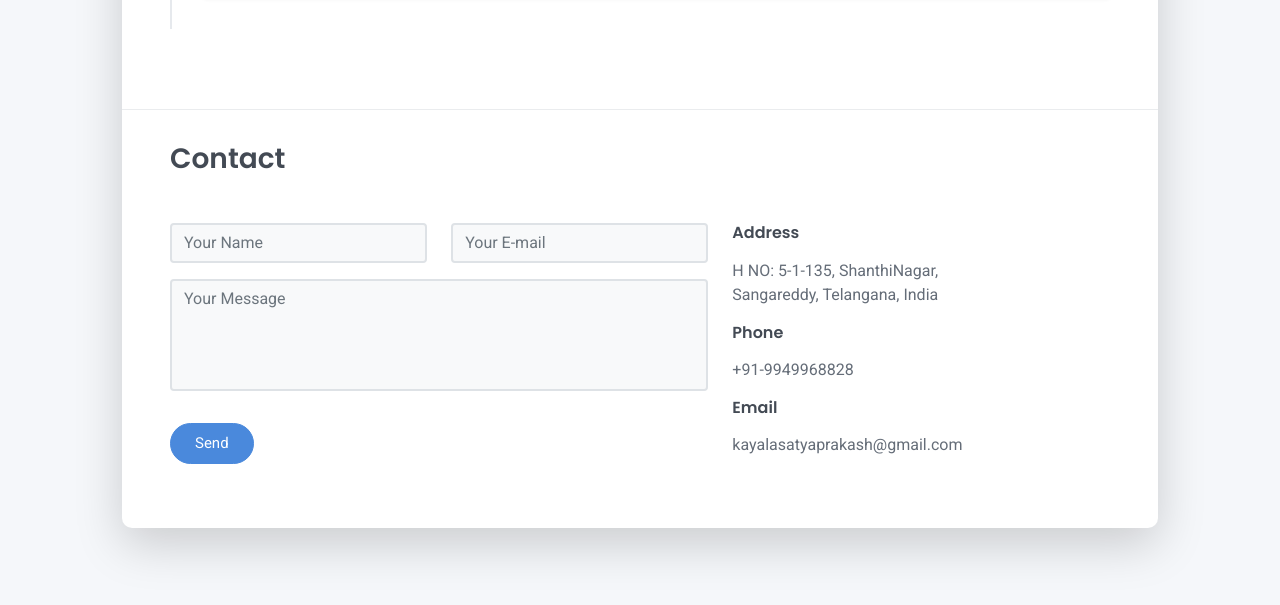
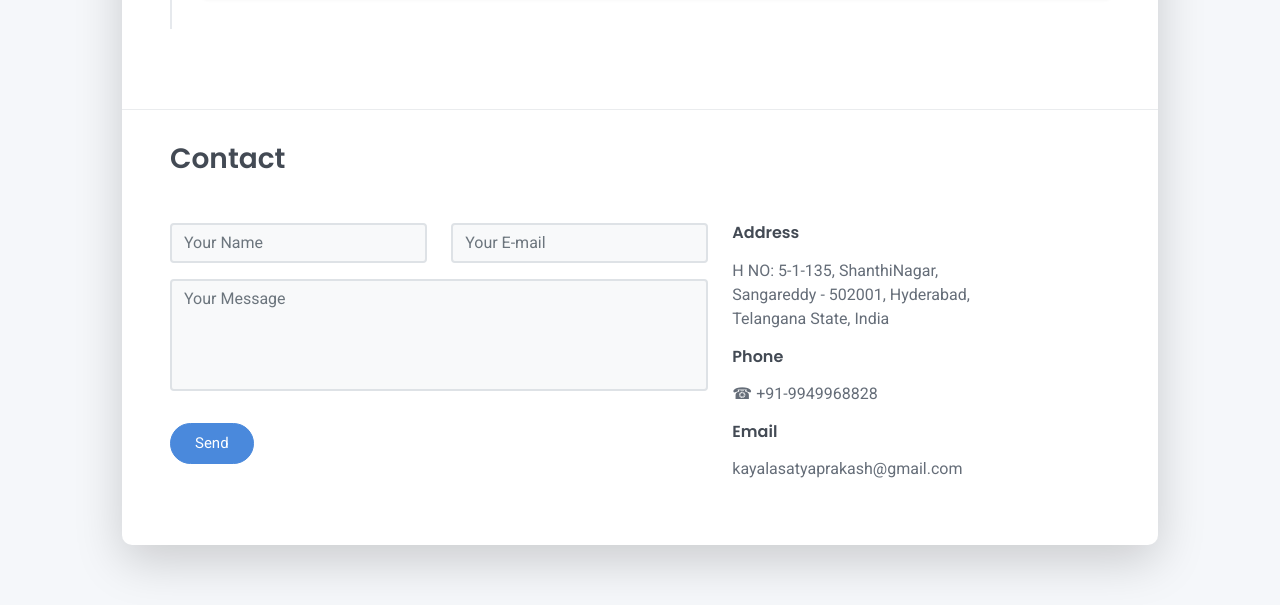
Before and after one commit to r0x5r/r0x5r.github.io, a plain HTML site: page My-Portfolio/index.html in a window 1280 px wide. Shown: the part 2869-3474 px from the top of the page. Drawn offline with nearby package versions, Linux system fonts and the light colour scheme.

Commit message:
Update index.html

```diff
--- a/My-Portfolio/index.html
+++ b/My-Portfolio/index.html
@@ -247,9 +247,9 @@
       <div class="col">
         <div class="mt-2">
           <h3 class="h6">Address</h3>
-          <div class="pb-2 text-secondary">H NO: 5-1-135, ShanthiNagar, <br> Sangareddy, Telangana, India</div>
+          <div class="pb-2 text-secondary">H NO: 5-1-135, ShanthiNagar, <br> Sangareddy - 502001, Hyderabad, <br> Telangana State, India</div>
           <h3 class="h6">Phone</h3>
-          <div class="pb-2 text-secondary">+91-9949968828</div>
+          <div class="pb-2 text-secondary">☎ +91-9949968828</div>
           <h3 class="h6">Email</h3>
           <div class="pb-2 text-secondary">kayalasatyaprakash@gmail.com</div>
         </div>
```
